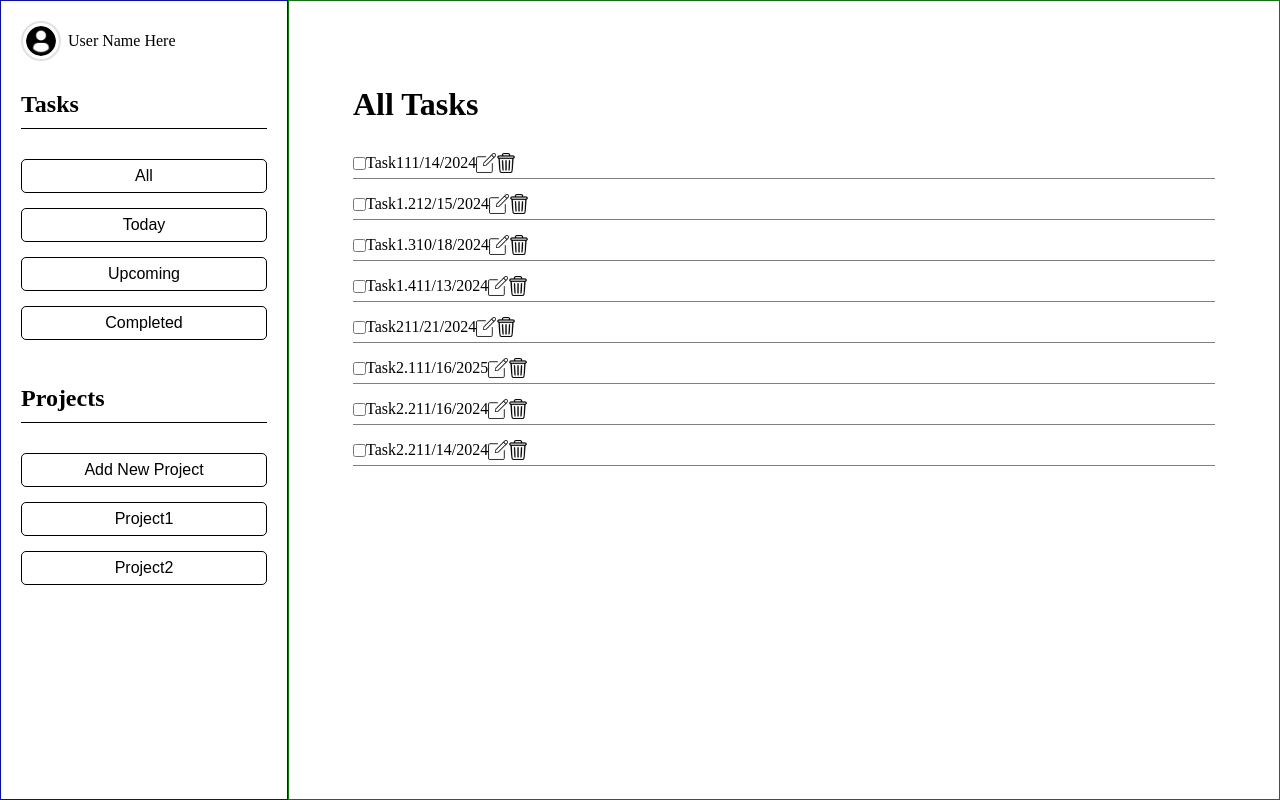
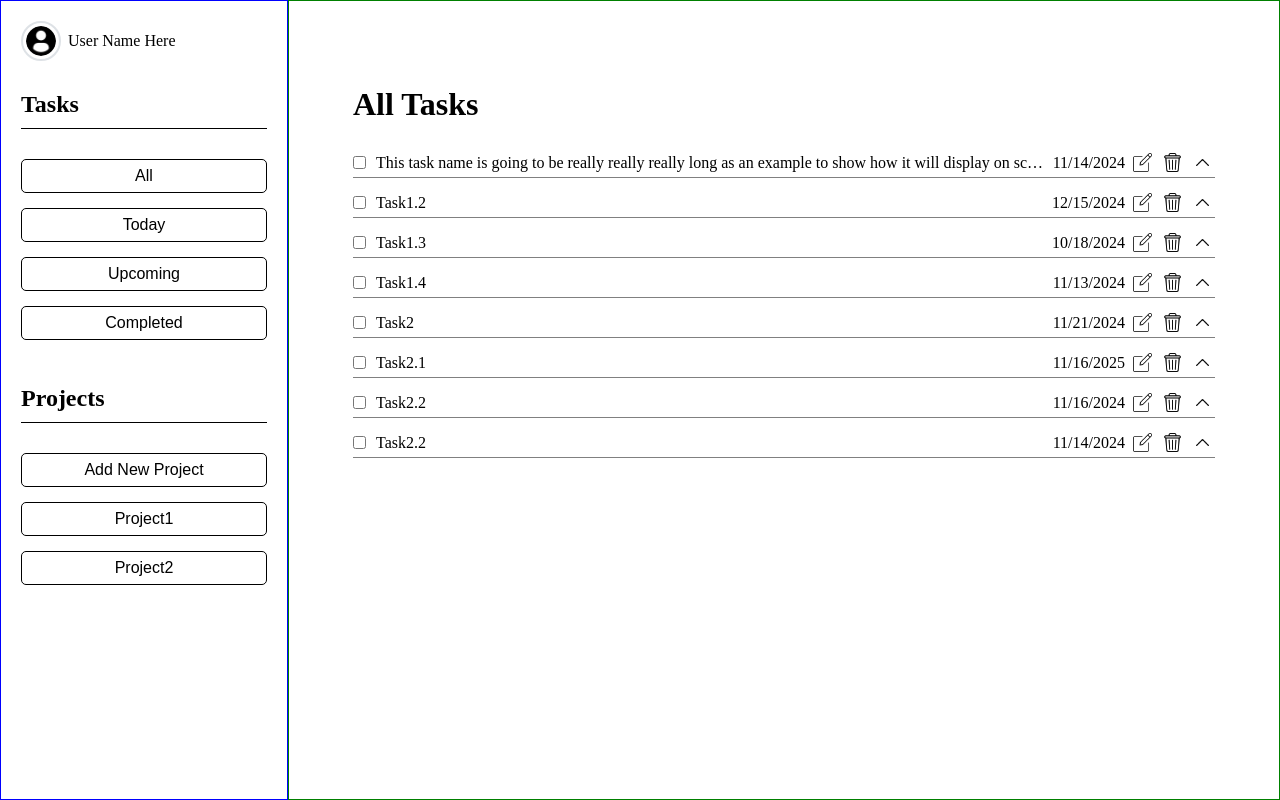
Before and after one commit to jordanmichb/improved-todo, a website built with webpack: page src/template.html in a window 1280 px wide. Built offline with nearby package versions, Linux system fonts and the light colour scheme.

Commit message:
Add expand button to task and set overflow

```diff
--- a/src/pageView.js
+++ b/src/pageView.js
@@ -1,6 +1,7 @@
 import TodoController from './todoController.js';
 import edit from './images/edit.png';
 import trash from './images/trash.png';
+import arrow from './images/arrow.png';
 
 function createHeader(title) {
     const header = document.createElement('h1');
@@ -22,6 +23,8 @@ function createTaskComponent(task) {
     const editImg = document.createElement('img');
     const deleteBtn = document.createElement('button');
     const deleteImg = document.createElement('img');
+    const expandBtn = document.createElement('button');
+    const expandImg = document.createElement('img');
 
     taskComponent.classList.add('task-component');
     completeLabel.classList.add('complete-label');
@@ -30,6 +33,8 @@ function createTaskComponent(task) {
     editImg.classList.add('task-img');
     deleteBtn.classList.add('task-btn');
     deleteImg.classList.add('task-img');
+    expandBtn.classList.add('task-btn');
+    expandImg.classList.add('task-img');
 
     completeLabel.setAttribute('for', 'task-complete');
     taskComplete.setAttribute('type', 'checkbox');
@@ -39,16 +44,19 @@ function createTaskComponent(task) {
     taskDate.textContent = task.dueDate;
     editImg.src = edit;
     deleteImg.src = trash;
+    expandImg.src = arrow;
 
     editBtn.appendChild(editImg);
     deleteBtn.appendChild(deleteImg);
+    expandBtn.appendChild(expandImg);
 
+    taskComponent.appendChild(taskComplete);
     taskComponent.appendChild(completeLabel);
-    taskComponent.appendChild(taskComplete);
     taskComponent.appendChild(taskTitle);
     taskComponent.appendChild(taskDate);
     taskComponent.appendChild(editBtn);
     taskComponent.appendChild(deleteBtn);
+    taskComponent.appendChild(expandBtn);
 
     return taskComponent;
 }
--- a/src/styles.css
+++ b/src/styles.css
@@ -154,20 +154,25 @@ nav h2:not(:first-child) {
     margin-bottom: 15px;
     display: flex;
     align-items: center;
+    gap: 5px;
 }
 
-.task-component p:first-child {
+.task-component p:first-of-type {
     flex: 1;
+    text-wrap: nowrap;
+    overflow: hidden;
+    text-overflow: ellipsis;
 }
 
 .task-btn, .task-img {
-    width: 20px;
-    height: 20px;
+    width: 19px;
+    height: 19px;
 }
 
 .task-btn {
     padding: 0;
     border: none;
+    margin: 0 3px;
 }
 
 /**************************
--- a/src/todoController.js
+++ b/src/todoController.js
@@ -16,7 +16,7 @@ const TodoController = (function() {
     function setProjects() {
         if (!StorageController.get('projects')) {
             const fakeProject = new Project('Project1', '11/8/2024');
-            fakeProject.addTask('Task1', 'description', '11/14/2024', 'priority', 'notes');
+            fakeProject.addTask('This task name is going to be really really really long as an example to show how it will display on screen', 'description', '11/14/2024', 'priority', 'notes');
             fakeProject.addTask('Task1.2', 'description', '12/15/2024', 'priority', 'notes');
             fakeProject.addTask('Task1.3', 'description', '10/18/2024', 'priority', 'notes');
             fakeProject.addTask('Task1.4', 'description', '11/13/2024', 'priority', 'notes');
```
Also changed, not shown: src/images/arrow.png (added).
